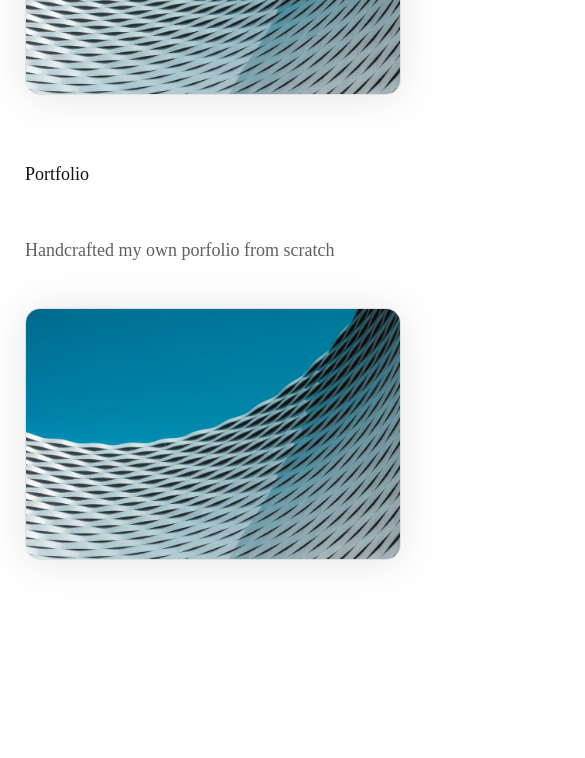
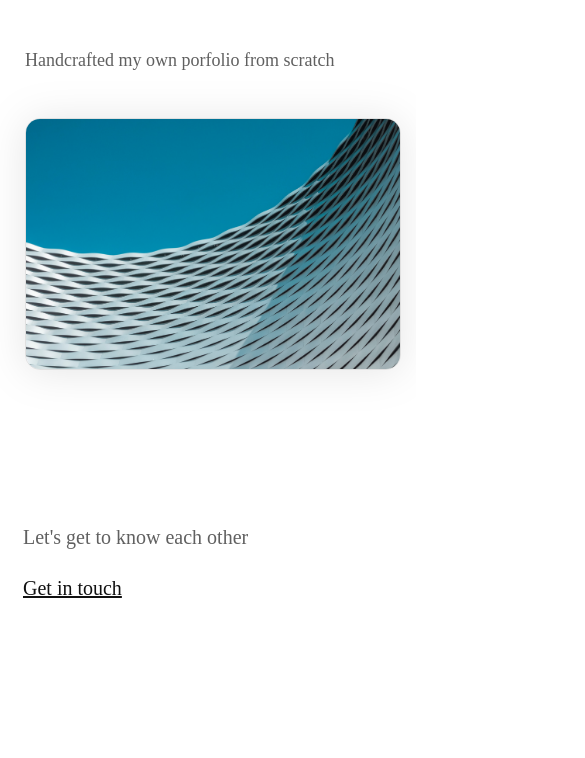
Before and after one commit to haneenmahd/haneenmahd.github.io, a Gatsby site: page / in a window 390 px wide. Shown: the part 2300-3058 px from the top of the page, 585 px wide, since content can reach past the window. After the commit the page ends 2949 px from the top, so only its background shows below. Built offline with nearby package versions, Linux system fonts and the light colour scheme; Gatsby itself is replaced by a stand-in of ours.

Commit message:
[feat] add responsive get in touch section

```diff
--- a/src/components/layout/index.tsx
+++ b/src/components/layout/index.tsx
@@ -2,6 +2,7 @@ import * as React from "react"
 import styled from "styled-components"
 import NavBar from "../ui/navbar"
 import Footer from "../ui/footer";
+import GetInTouch from "../ui/get-in-touch";
 
 const Wrapper = styled.div``
 
@@ -35,7 +36,8 @@ const Layout: React.FC<LayoutProps> = ({ children }) => {
                 {children}
             </SpacedWrapper>
 
-            <Footer />
+            <GetInTouch />
+            {/* <Footer /> */}
         </Wrapper>
     )
 }
--- a/src/components/ui/link/index.tsx
+++ b/src/components/link/index.tsx
@@ -1,7 +1,7 @@
 import * as React from "react"
 import styled from "styled-components"
 import { Link as GatsbyLink } from "gatsby"
-import ColorStyles from "../../styles/ColorStyles"
+import ColorStyles from "../styles/ColorStyles"
 
 const LinkStyle = styled(GatsbyLink)`
     color: ${ColorStyles.black};
--- /dev/null
+++ b/src/components/ui/get-in-touch/index.tsx
@@ -0,0 +1,74 @@
+import * as React from "react"
+import styled, { css } from "styled-components"
+import ColorStyles from "../../styles/ColorStyles"
+
+const Wrapper = styled.caption`
+    min-height: 350px;
+    max-width: 100%;
+    display: flex;
+    flex-direction: column;
+    justify-content: center;
+    align-items: flex-start;
+    padding: 40px 60px;
+    gap: 10px;
+    text-align: left;
+
+    @media screen and (max-width: 1024px) {
+        min-height: 200px;
+        padding: 20px 30px;
+    }
+
+    @media screen and (max-width: 600px) {
+        min-height: 150px;
+        padding: 10px 15px;
+    }
+`
+
+const TextMediaQuery = css`
+    @media screen and (max-width: 1024px) {
+        font-size: 30px;
+        line-height: 40px;
+    }
+
+    @media screen and (max-width: 600px) {
+        font-size: 20px;
+        line-height: 28px;
+    }
+`
+
+const Title = styled.h1`
+    font-weight: 400;
+    font-size: 40px;
+    line-height: 48px;
+    color: ${ColorStyles.gray};
+
+    ${TextMediaQuery}
+`
+
+const Link = styled.a`
+    font-weight: 400;
+    font-size: 40px;
+    line-height: 48px;
+    color: ${ColorStyles.black};
+
+    &:hover {
+        color: ${ColorStyles.secondaryGray};
+    }
+
+    ${TextMediaQuery}
+`
+
+interface GetInTouchProps {
+
+}
+
+const GetInTouch: React.FC<GetInTouchProps> = props => {
+    return (
+        <Wrapper>
+            <Title>Let's get to know each other</Title>
+            <Link href="mailto:haneenmahdin@gmail.com">Get in touch</Link>
+        </Wrapper>
+    )
+}
+
+export default GetInTouch
--- a/src/components/ui/navbar/index.tsx
+++ b/src/components/ui/navbar/index.tsx
@@ -2,7 +2,7 @@ import * as React from "react"
 import styled from "styled-components"
 import ColorStyles from "../../styles/ColorStyles"
 import Icon from "../../../images/icon.png"
-import Link from "../link"
+import Link from "../../link"
 
 const Wrapper = styled.nav`
     height: 40px;
--- a/src/components/ui/projects/Projects.tsx
+++ b/src/components/ui/projects/Projects.tsx
@@ -7,14 +7,14 @@ const Wrapper = styled.div`
     display: flex;
     flex-direction: column;
     gap: 100px;
-    margin: 200px 0;
+    margin: 100px 0;
 
     @media screen and (max-width: 1024px) {
-        gap: 80px;
+        gap: 50px 0;
     }
 
     @media screen and (max-width: 600px) {
-        gap: 50px;
+        gap: 20px 0;
     }
 `
 
```
